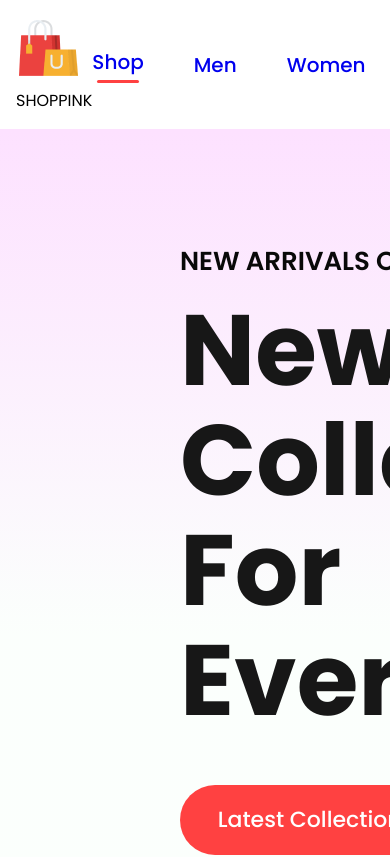
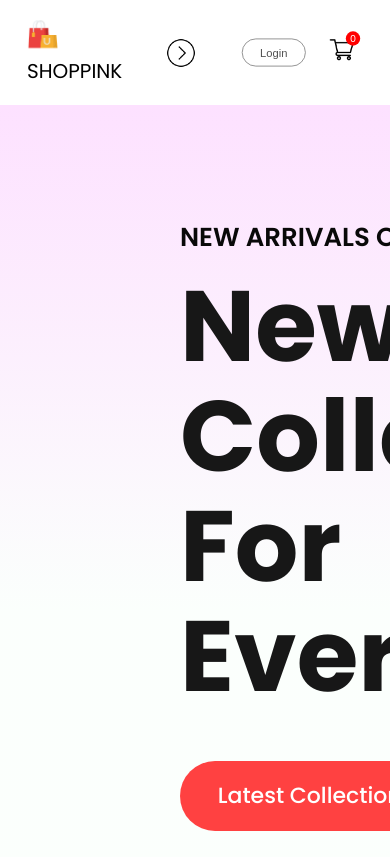
Before and after one commit to DucBaoNguyen2004/E-Commerce-Clothes-Shopping, a React (Create React App) app: page / in a window 390 px wide. Shown: the top 857 px of the page. Built offline with nearby package versions, Linux system fonts and the light colour scheme.

Commit message:
responsive navbar

```diff
--- a/src/Components/Navbar/Navbar.css
+++ b/src/Components/Navbar/Navbar.css
@@ -3,6 +3,8 @@
     justify-content: space-around;
     padding: 16px;
     box-shadow: 0 1px 3px -2px black;
+    align-items: center;
+    overflow: visible;
 }
 .navbar-logo{
     display: flex;
@@ -72,3 +74,98 @@
     background: red;
     color: white;
 }
+.drop-down{
+    display: none;
+}
+@media(max-width:1280px){
+    .navbar{
+        padding:12px 50px;
+    }
+    .nav-logo img{
+        width: 40px;
+    }
+    .nav-logo p{
+        font-size: 25px;
+    }
+    .nav-menu{
+        gap: 30px;
+        font-size: 16px;
+    }
+    .nav-login-cart{
+        gap: 30px;
+    }
+    .nav-login-cart button{
+        width: 120px;
+        height: 45px;
+        font-size: 16px;
+    }
+    .nav-cart-count{
+        margin-left: -40px;
+        font-size: 12px;
+    }
+}
+@media(max-width:1024px)
+{
+    .navbar{
+        padding: 12px 30px;
+    }
+    .nav-menu{
+        gap: 25px;
+        font-size: 14px;
+    }
+    .nav-login-cart button{
+        width: 80px;
+        height: 35px;
+        font-size: 14px;
+    }
+    .nav-login-cart img{
+        width: 30px;
+    }
+    .nav-cart-count{
+        width: 18px;
+        height: 18px;
+    }
+}
+@media(max-width:800px)
+{
+    .navbar{
+    padding: 10px 0px;
+    }
+    .drop-down{
+        display: block;
+        width: 30px;
+        rotate: -90deg;
+        transition: 0.5s;
+    }
+    .nav-menu{
+        display: none;
+        height: 80px;
+        width: 100%;
+        position: absolute;
+        background-color: white;
+        justify-content: center;
+        top: 50px;
+    }
+    .nav-menu-visible{
+        display: flex;
+    }
+    .drop-down.open{
+        transform: rotate(90deg);
+    }
+}
+@media(max-width:500px){
+    .navbar{
+        width: 8px 0px;
+        gap:0;
+    }
+    .nav-logo{
+        transform: scale(0.8);
+    }
+    .nav-menu{
+        height: 70px;
+        top: 50px;
+    }
+    .nav-login-cart{
+        transform: scale(0.8);
+    }
+}
--- a/src/Components/Navbar/Navbar.jsx
+++ b/src/Components/Navbar/Navbar.jsx
@@ -1,19 +1,26 @@
-import React, { useContext } from 'react'
+import React, { useContext, useRef } from 'react'
 import './Navbar.css'
 import logo from '../Assets/logo.png'
 import cart_icon from '../Assets/cart_icon.png'
 import { Link } from 'react-router-dom'
 import { ShopContext } from '../../Context/ShopContext'
+import drop_icon from '../Assets/nav_dropdown.png'
 export const Navbar = () => {
     var [menu, setMenu] = React.useState("shop");
     var {getTotalCartItem}=useContext(ShopContext)
+    var menuRef=useRef()
+    var dropdown_toggle=(e)=>{
+        menuRef.current.classList.toggle('nav-menu-visible')
+        e.target.classList.toggle('open')
+    }
   return (
     <div className='navbar'>
         <div className="nav-logo">
             <img src={logo} alt="" />
             <p>SHOPPINK</p>
         </div>
-        <ul className="nav-menu">
+        <img className='drop-down' onClick={dropdown_toggle} src={drop_icon} alt="" />
+        <ul ref={menuRef} className="nav-menu">
             <li onClick={()=>{setMenu("shop")}}><Link style={{textDecoration:'none'}} to='/'>Shop</Link> {menu==="shop"?<hr/>:<>  </>}</li>
             <li onClick={()=>{setMenu("mens")}}><Link style={{textDecoration:'none'}} to='/mens'>Men</Link>  {menu==="mens"?<hr/>:<></>}</li>
             <li onClick={()=>{setMenu("womens")}}><Link style={{textDecoration:'none'}} to='/womens'> Women</Link> {menu==="womens"?<hr/>:<></>}</li>
```
